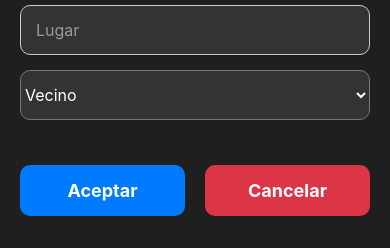
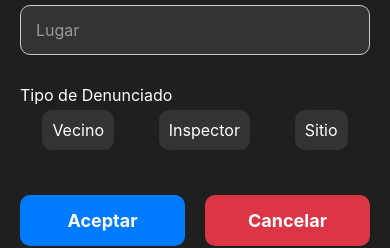
Before and after one commit to KanyeIsTheGoat/godio, a React Native app: screen /AddDenuncia in a window 390 px wide. Shown: the part 357-605 px from the top of the page. Built offline with nearby package versions, Linux system fonts and the light colour scheme.

Commit message:
anda la fecha

```diff
--- a/package.json
+++ b/package.json
@@ -11,8 +11,9 @@
   "dependencies": {
     "@expo/metro-runtime": "~3.2.1",
     "@expo/vector-icons": "^14.0.0",
+    "@react-native-async-storage/async-storage": "^1.23.1",
     "@react-native-community/datetimepicker": "^8.0.1",
-    "@react-native-picker/picker": "^2.7.5",
+    "@react-native-picker/picker": "^2.7.7",
     "@react-navigation/bottom-tabs": "^6.5.20",
     "@react-navigation/drawer": "^6.6.15",
     "@react-navigation/native": "^6.1.17",
@@ -24,6 +25,7 @@
     "react": "18.2.0",
     "react-dom": "18.2.0",
     "react-native": "^0.74.2",
+    "react-native-modal-datetime-picker": "^17.1.0",
     "react-native-reanimated": "~3.10.1",
     "react-native-safe-area-context": "^4.10.1",
     "react-native-screens": "^3.31.1",
--- a/screens/AddDenunciaScreen.jsx
+++ b/screens/AddDenunciaScreen.jsx
@@ -1,6 +1,6 @@
 import React, { useState, useEffect } from 'react';
-import { View, Text, TextInput, StyleSheet, TouchableOpacity, Alert, Picker } from 'react-native';
-import DateTimePicker from '@react-native-community/datetimepicker';
+import { View, Text, TextInput, StyleSheet, TouchableOpacity, Alert, ScrollView, Modal } from 'react-native';
+import DateTimePickerModal from 'react-native-modal-datetime-picker';
 import { createDenuncia } from '../api/denuncias';
 import { fetchVecinos, fetchInspectores, fetchSitios } from '../api/denuncias';
 
@@ -8,13 +8,14 @@ const AddDenunciaScreen = ({ navigation }) => {
   const [cause, setCause] = useState('');
   const [description, setDescription] = useState('');
   const [date, setDate] = useState(new Date());
-  const [showDatePicker, setShowDatePicker] = useState(false);
+  const [isDatePickerVisible, setDatePickerVisibility] = useState(false);
   const [place, setPlace] = useState('');
   const [type, setType] = useState('');
   const [denunciado, setDenunciado] = useState('');
   const [vecinos, setVecinos] = useState([]);
   const [inspectores, setInspectores] = useState([]);
   const [sitios, setSitios] = useState([]);
+  const [showModal, setShowModal] = useState(false);
 
   useEffect(() => {
     const loadOptions = async () => {
@@ -51,66 +52,90 @@ const AddDenunciaScreen = ({ navigation }) => {
       Alert.alert('Error', 'There was an error adding the denuncia.');
       console.error("Error creating denuncia", error);
     }
-    navigation.goBack();
   };
 
   const handleCancel = () => {
     navigation.goBack();
   };
 
-  const showDatepicker = () => {
-    setShowDatePicker(true);
+  const showDatePicker = () => {
+    setDatePickerVisibility(true);
   };
 
-  const onDateChange = (event, selectedDate) => {
-    const currentDate = selectedDate || date;
-    setShowDatePicker(false);
-    setDate(currentDate);
+  const hideDatePicker = () => {
+    setDatePickerVisibility(false);
+  };
+
+  const handleConfirm = (selectedDate) => {
+    setDate(selectedDate);
+    hideDatePicker();
   };
 
   const renderDenunciadoOptions = () => {
+    let options = [];
+
     if (type === 'Vecino') {
-      return (
-        <Picker
-          selectedValue={denunciado}
-          onValueChange={(itemValue) => setDenunciado(itemValue)}
-          style={styles.picker}
+      options = vecinos.map((vecino) => (
+        <TouchableOpacity
+          key={vecino.documento}
+          style={[
+            styles.optionButton,
+            denunciado === vecino.documento && styles.optionButtonSelected
+          ]}
+          onPress={() => { setDenunciado(vecino.documento); setShowModal(false); }}
         >
-          {vecinos.map((vecino) => (
-            <Picker.Item key={vecino.documento} label={`${vecino.nombre} ${vecino.apellido}`} value={vecino.documento} />
-          ))}
-        </Picker>
-      );
+          <Text style={styles.optionButtonText}>{`${vecino.nombre} ${vecino.apellido}`}</Text>
+        </TouchableOpacity>
+      ));
     } else if (type === 'Inspector') {
-      return (
-        <Picker
-          selectedValue={denunciado}
-          onValueChange={(itemValue) => setDenunciado(itemValue)}
-          style={styles.picker}
+      options = inspectores.map((inspector) => (
+        <TouchableOpacity
+          key={inspector.legajo}
+          style={[
+            styles.optionButton,
+            denunciado === inspector.legajo && styles.optionButtonSelected
+          ]}
+          onPress={() => { setDenunciado(inspector.legajo); setShowModal(false); }}
         >
-          {inspectores.map((inspector) => (
-            <Picker.Item key={inspector.legajo} label={`${inspector.nombre} ${inspector.apellido}`} value={inspector.legajo} />
-          ))}
-        </Picker>
-      );
+          <Text style={styles.optionButtonText}>{`${inspector.nombre} ${inspector.apellido}`}</Text>
+        </TouchableOpacity>
+      ));
     } else if (type === 'Sitio') {
-      return (
-        <Picker
-          selectedValue={denunciado}
-          onValueChange={(itemValue) => setDenunciado(itemValue)}
-          style={styles.picker}
+      options = sitios.map((sitio) => (
+        <TouchableOpacity
+          key={sitio.idSitio}
+          style={[
+            styles.optionButton,
+            denunciado === sitio.idSitio && styles.optionButtonSelected
+          ]}
+          onPress={() => { setDenunciado(sitio.idSitio); setShowModal(false); }}
         >
-          {sitios.map((sitio) => (
-            <Picker.Item key={sitio.idSitio} label={sitio.descripcion} value={sitio.idSitio} />
-          ))}
-        </Picker>
-      );
+          <Text style={styles.optionButtonText}>{sitio.descripcion}</Text>
+        </TouchableOpacity>
+      ));
     }
-    return null;
+
+    return (
+      <Modal
+        animationType="slide"
+        transparent={true}
+        visible={showModal}
+        onRequestClose={() => setShowModal(false)}
+      >
+        <View style={styles.modalOverlay}>
+          <View style={styles.modalContainer}>
+            <ScrollView>{options}</ScrollView>
+            <TouchableOpacity onPress={() => setShowModal(false)} style={styles.modalCloseButton}>
+              <Text style={styles.modalCloseButtonText}>Cerrar</Text>
+            </TouchableOpacity>
+          </View>
+        </View>
+      </Modal>
+    );
   };
 
   return (
-    <View style={styles.container}>
+    <ScrollView style={styles.container}>
       <Text style={styles.title}>Crear Denuncia</Text>
       <TextInput
         style={styles.input}
@@ -126,17 +151,15 @@ const AddDenunciaScreen = ({ navigation }) => {
         onChangeText={setDescription}
         placeholderTextColor="#9A9A9A"
       />
-      <TouchableOpacity onPress={showDatepicker} style={styles.dateButton}>
+      <TouchableOpacity onPress={showDatePicker} style={styles.dateButton}>
         <Text style={styles.dateButtonText}>Seleccionar Fecha</Text>
       </TouchableOpacity>
-      {showDatePicker && (
-        <DateTimePicker
-          value={date}
-          mode="date"
-          display="default"
-          onChange={onDateChange}
-        />
-      )}
+      <DateTimePickerModal
+        isVisible={isDatePickerVisible}
+        mode="date"
+        onConfirm={handleConfirm}
+        onCancel={hideDatePicker}
+      />
       <Text style={styles.selectedDate}>Fecha seleccionada: {date.toLocaleDateString()}</Text>
       <TextInput
         style={styles.input}
@@ -145,15 +168,41 @@ const AddDenunciaScreen = ({ navigation }) => {
         onChangeText={setPlace}
         placeholderTextColor="#9A9A9A"
       />
-      <Picker
-        selectedValue={type}
-        onValueChange={(itemValue) => setType(itemValue)}
-        style={styles.picker}
-      >
-        <Picker.Item label="Vecino" value="Vecino" />
-        <Picker.Item label="Inspector" value="Inspector" />
-        <Picker.Item label="Sitio" value="Sitio" />
-      </Picker>
+      <Text style={styles.label}>Tipo de Denunciado</Text>
+      <View style={styles.typeContainer}>
+        <TouchableOpacity
+          style={[
+            styles.typeButton,
+            type === 'Vecino' && styles.typeButtonSelected
+          ]}
+          onPress={() => setType('Vecino')}
+        >
+          <Text style={styles.typeButtonText}>Vecino</Text>
+        </TouchableOpacity>
+        <TouchableOpacity
+          style={[
+            styles.typeButton,
+            type === 'Inspector' && styles.typeButtonSelected
+          ]}
+          onPress={() => setType('Inspector')}
+        >
+          <Text style={styles.typeButtonText}>Inspector</Text>
+        </TouchableOpacity>
+        <TouchableOpacity
+          style={[
+            styles.typeButton,
+            type === 'Sitio' && styles.typeButtonSelected
+          ]}
+          onPress={() => setType('Sitio')}
+        >
+          <Text style={styles.typeButtonText}>Sitio</Text>
+        </TouchableOpacity>
+      </View>
+      {type && (
+        <TouchableOpacity onPress={() => setShowModal(true)} style={styles.selectButton}>
+          <Text style={styles.selectButtonText}>Seleccionar {type}</Text>
+        </TouchableOpacity>
+      )}
       {renderDenunciadoOptions()}
       <View style={styles.buttonContainer}>
         <TouchableOpacity style={styles.buttonAccept} onPress={handleAccept}>
@@ -163,7 +212,7 @@ const AddDenunciaScreen = ({ navigation }) => {
           <Text style={styles.buttonText}>Cancelar</Text>
         </TouchableOpacity>
       </View>
-    </View>
+    </ScrollView>
   );
 };
 
@@ -213,12 +262,53 @@ const styles = StyleSheet.create({
     color: '#9A9A9A',
     marginBottom: 12,
   },
-  picker: {
-    height: 50,
+  label: {
+    fontSize: 16,
     color: '#FFFFFF',
+    marginBottom: 5,
+    marginTop: 15,
+  },
+  typeContainer: {
+    flexDirection: 'row',
+    justifyContent: 'space-around',
+    marginBottom: 15,
+  },
+  typeButton: {
+    padding: 10,
+    borderRadius: 10,
     backgroundColor: '#333333',
-    marginBottom: 15,
+  },
+  typeButtonSelected: {
+    backgroundColor: '#007BFF',
+  },
+  typeButtonText: {
+    color: '#FFFFFF',
+    fontSize: 16,
+  },
+  optionButton: {
+    padding: 10,
     borderRadius: 10,
+    backgroundColor: '#333333',
+    marginBottom: 5,
+  },
+  optionButtonSelected: {
+    backgroundColor: '#007BFF',
+  },
+  optionButtonText: {
+    color: '#FFFFFF',
+    fontSize: 16,
+  },
+  selectButton: {
+    backgroundColor: '#007BFF',
+    padding: 10,
+    borderRadius: 10,
+    alignItems: 'center',
+    marginVertical: 10,
+  },
+  selectButtonText: {
+    color: '#FFF',
+    fontSize: 16,
+    fontWeight: 'bold',
   },
   buttonContainer: {
     flexDirection: 'row',
@@ -248,6 +338,30 @@ const styles = StyleSheet.create({
     fontSize: 18,
     fontWeight: 'bold',
   },
+  modalOverlay: {
+    flex: 1,
+    justifyContent: 'center',
+    alignItems: 'center',
+    backgroundColor: 'rgba(0, 0, 0, 0.5)',
+  },
+  modalContainer: {
+    width: '80%',
+    backgroundColor: '#1F1F1F',
+    padding: 20,
+    borderRadius: 10,
+  },
+  modalCloseButton: {
+    marginTop: 20,
+    backgroundColor: '#007BFF',
+    padding: 10,
+    borderRadius: 10,
+    alignItems: 'center',
+  },
+  modalCloseButtonText: {
+    color: '#FFF',
+    fontSize: 16,
+    fontWeight: 'bold',
+  },
 });
 
 export default AddDenunciaScreen;
--- a/screens/HomeScreen.jsx
+++ b/screens/HomeScreen.jsx
@@ -1,8 +1,9 @@
-import React, { useState } from 'react';
+import React, { useEffect, useState } from 'react';
 import { View, Text, Image, TouchableOpacity, StyleSheet } from 'react-native';
 import { useNavigation } from '@react-navigation/native';
 import { createDrawerNavigator, DrawerContentScrollView, DrawerItemList } from '@react-navigation/drawer';
 import Icon from 'react-native-vector-icons/Ionicons';
+import AsyncStorage from '@react-native-async-storage/async-storage';
 
 const Drawer = createDrawerNavigator();
 
@@ -33,6 +34,18 @@ const CustomDrawerContent = (props) => {
 
 const HomeScreen = ({ navigation }) => {
   const [activeMenu, setActiveMenu] = useState('');
+  const [user, setUser] = useState(null);
+
+  useEffect(() => {
+    const fetchUser = async () => {
+      const userData = await AsyncStorage.getItem('user');
+      if (userData) {
+        setUser(JSON.parse(userData));
+      }
+    };
+
+    fetchUser();
+  }, []);
 
   const handleMenuPress = (menu) => {
     setActiveMenu(menu);
@@ -54,7 +67,6 @@ const HomeScreen = ({ navigation }) => {
         <Text style={styles.welcomeMessage}>Municipalidad de San Isidro</Text>
         <Image source={require('../assets/municipio.jpg')} style={styles.image} />
       </View>
-
       <View style={styles.menu}>
         <TouchableOpacity
           style={[
@@ -133,6 +145,16 @@ const styles = StyleSheet.create({
     height: 300,
     borderRadius: 10,
   },
+  userInfo: {
+    marginTop: 20,
+    padding: 10,
+    backgroundColor: '#555555',
+    borderRadius: 10,
+  },
+  userText: {
+    fontSize: 18,
+    color: '#FFFFFF',
+  },
   menu: {
     flexDirection: 'row',
     justifyContent: 'space-around',
```
Also changed, not shown: screens/LoginScreen.jsx (+7 -0 lines), 1 other file (tests, documents, lock files or other folders).
